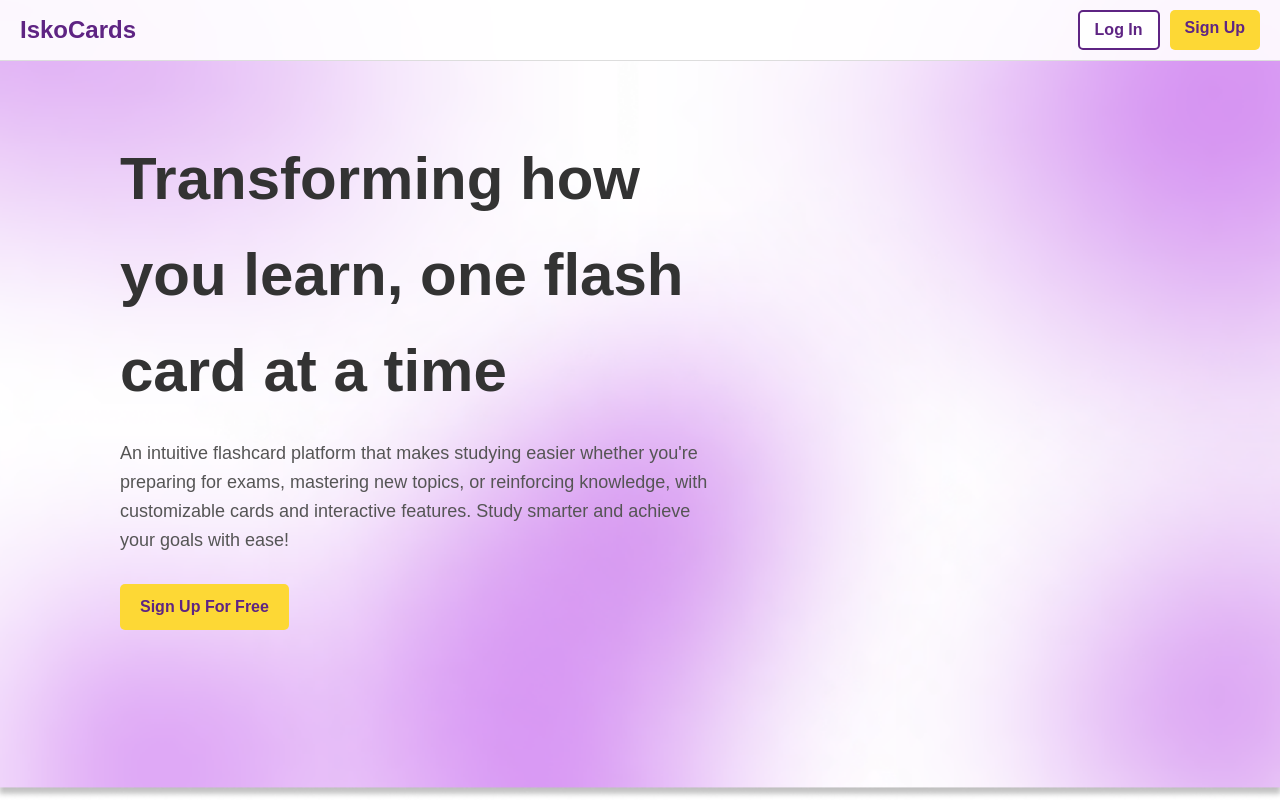
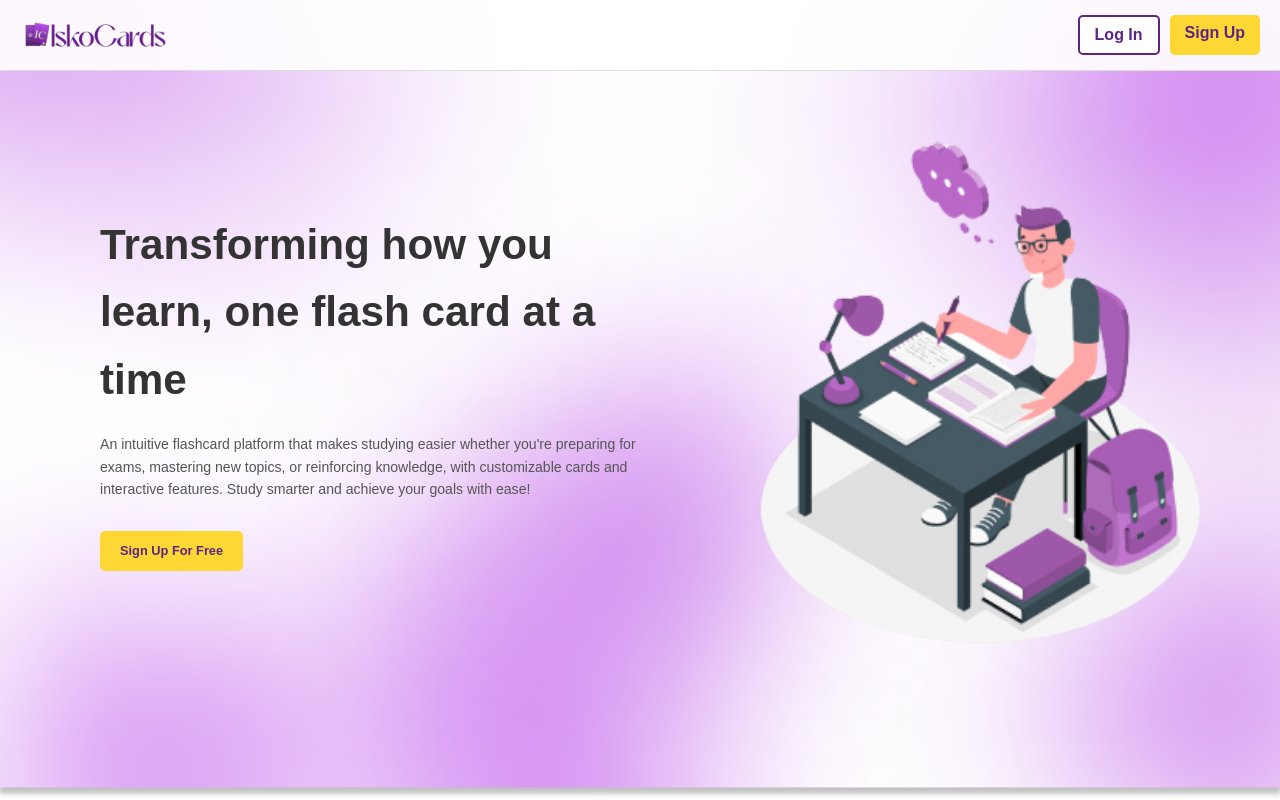
Before and after one commit to jennarms/IskoCards, a PHP site: page / in a window 1280 px wide. Run offline with PHP 8.4, Linux system fonts and the light colour scheme.

Commit message:
login/signup/landing final

```diff
--- a/css/styles.css
+++ b/css/styles.css
@@ -21,12 +21,14 @@ header {
     padding: 10px 20px;
     background-color: rgba(255, 255, 255, 0.9); /* Semi-transparent for better readability */
     border-bottom: 1px solid #ddd;
+    width: 100%; /* Full width */
 }
 
 header .logo {
-    font-size: 24px;
-    font-weight: bold;
-    color: #5e2483; /* Purple shade for the logo text */
+    width: 150px; /* Adjust width as needed */
+    height: 50px; /* Adjust height as needed */
+    background: url('../assets/LogoHeader.png') no-repeat center center;
+    background-size: contain; /* Ensures the image fits within the div */
 }
 
 header nav {
@@ -34,12 +36,8 @@ header nav {
     gap: 10px;
 }
 
-header .login-btn {
+header .login-btn, header .signup-btn {
     display: inline-block;
-    background-color: white;
-    color: #5e2483;
-    border: 2px solid #5e2483;
-    text-decoration: none;
     padding: 5px 15px;
     border-radius: 5px;
     font-weight: bold;
@@ -47,52 +45,56 @@ header .login-btn {
     transition: background-color 0.3s ease;
 }
 
-.login-btn:hover {
-    background-color:  #5e2483;
+header .login-btn {
+    background-color: white;
+    color: #5e2483;
+    border: 2px solid #5e2483;
+    text-decoration: none;
+}
+
+header .login-btn:hover {
+    background-color: #5e2483;
     color: white;
 }
 
 header .signup-btn {
-    display: inline-block;
     background-color: #fdd835; /* Yellow */
     color: #5e2483;
     border: none;
     text-decoration: none;
-    padding: 5px 15px;
-    border-radius: 5px;
-    font-weight: bold;
-    cursor: pointer;
-    text-align: center;
-    transition: background-color 0.3s ease;
 }
 
-.signup-btn:hover {
+header .signup-btn:hover {
     background-color: #e6c700; /* Darker shade on hover */
 }
 
 /* Hero Section */
+main {
+    display: flex;
+    justify-content: space-between; /* Space between text and image */
+    align-items: center;
+    width: 100%; /* Full width of the viewport */
+    height: 80vh; /* Occupy most of the viewport height */
+    padding: 20px;
+    flex-wrap: wrap; /* Allow items to wrap on smaller screens */
+    padding-left: 100px;
+}
+
 main .hero {
-    display: flex;
-    flex-direction: column;
-    align-items: flex-start; /* Align content to the left */
-    justify-content: center; /* Vertically center the content */
-    text-align: left; /* Ensure text is left-aligned */
-    padding: 50px 20px;
-    width: 50%; /* Take up half the width of the viewport */
-    height: 80vh; /* Occupy most of the viewport height */
-    margin-left: 100px; /* Add space from the left edge */
-    position: relative; /* Ensure it's positioned properly without overlapping */
+    flex: 1 1 50%; /* Takes up 50% of the width, but can shrink */
+    padding-right: 10px;
+     /* Optional padding to add space between the text and image */
 }
 
 main .hero h1 {
-    font-size: 60px;
+    font-size: 3.3vw;
     font-weight: bold;
     color: #333;
     margin-bottom: 20px;
 }
 
 main .hero p {
-    font-size: 18px;
+    font-size: 1.1vw;
     color: #555;
     margin-bottom: 30px;
     max-width: 600px;
@@ -106,13 +108,53 @@ main .hero .signup-main-btn {
     border: none;
     padding: 10px 20px;
     border-radius: 5px;
-    font-size: 16px;
+    font-size: 1vw;
     font-weight: bold;
     cursor: pointer;
     transition: background-color 0.3s ease;
 }
 
 main .hero .signup-main-btn:hover {
-    background-color:#5e2483;
+    background-color: #5e2483;
     color: #fdd835;
 }
+
+.hero-image {
+    flex: 1 1 50%; /* Takes up 50% of the width, but can shrink */
+    display: flex;
+    justify-content: center;
+    align-items: center;
+}
+
+.hero-image img {
+    width: 100%; /* Ensure the image scales with the container */
+    max-width: 600px;
+    height: auto; /* Maintain aspect ratio */
+    object-fit: contain; /* Scale the image proportionally */
+}
+
+/* Media Queries for Responsiveness */
+@media (max-width: 768px) {
+    main {
+        flex-direction: column; /* Stack the hero and image vertically on smaller screens */
+        height: auto; /* Adjust height to fit content */
+    }
+
+    main .hero, .hero-image {
+        flex: 1 1 100%; /* Take up full width */
+        margin-left: 0; /* Remove margin on smaller screens */
+        padding-right: 0;
+    }
+
+    main .hero h1 {
+        font-size: 6vw; /* Adjust font size for smaller screens */
+    }
+
+    main .hero p {
+        font-size: 4vw; /* Adjust font size for smaller screens */
+    }
+
+    .hero-image img {
+        max-width: 100%; /* Ensure image takes up full width on small screens */
+    }
+}
--- a/index.html
+++ /dev/null
@@ -1,34 +0,0 @@
-<!DOCTYPE html>
-<html lang="en">
-<head>
-  <meta charset="UTF-8">
-  <meta name="viewport" content="width=device-width, initial-scale=1.0">
-  <title>IskoCards - Landing Page</title>
-  <link rel="stylesheet" href="css/styles.css">
-</head>
-<body>
-  <header>
-    <div class="logo">IskoCards</div>
-    <nav>
-      <!-- Link styled as a button -->
-      <a href="pages/login.html" class="login-btn">Log In</a>
-      <!-- Link to sign-up page -->
-      <a href="pages/signup.html" class="signup-btn">Sign Up</a>
-    </nav>
-  </header>
-
-  <main>
-    <div class="hero">
-      <h1>Transforming how you learn, one flash card at a time</h1>
-      <p>
-        An intuitive flashcard platform that makes studying easier whether you're
-        preparing for exams, mastering new topics, or reinforcing knowledge, with
-        customizable cards and interactive features. Study smarter and achieve your
-        goals with ease!
-      </p>
-      <!-- Sign Up button -->
-      <a href="pages/signup.html" class="signup-main-btn">Sign Up For Free</a>
-    </div>
-  </main>
-</body>
-</html>
--- /dev/null
+++ b/index.php
@@ -0,0 +1,38 @@
+<!DOCTYPE html>
+<html lang="en">
+<head>
+  <meta charset="UTF-8">
+  <meta name="viewport" content="width=device-width, initial-scale=1.0">
+  <title>IskoCards - Landing Page</title>
+  <link rel="stylesheet" href="css/styles.css">
+</head>
+<body>
+  <header>
+    <div class="logo"></div>
+    <nav>
+      <!-- Link styled as a button -->
+      <a href="pages/login.php" class="login-btn">Log In</a>
+      <!-- Link to sign-up page -->
+      <a href="pages/signup.php" class="signup-btn">Sign Up</a>
+    </nav>
+  </header>
+
+  <main>
+  <div class="hero">
+    <h1>Transforming how you learn, one flash card at a time</h1>
+    <p>
+      An intuitive flashcard platform that makes studying easier whether you're
+      preparing for exams, mastering new topics, or reinforcing knowledge, with
+      customizable cards and interactive features. Study smarter and achieve your
+      goals with ease!
+    </p>
+    <!-- Sign Up button -->
+    <a href="pages/signup.php" class="signup-main-btn">Sign Up For Free</a>
+  </div>
+  <div class="hero-image">
+  <img src="../assets/Landing.png" alt="Hero Image" style="width: 100%; height: auto;">
+  </div>
+
+</main>
+</body>
+</html>
```
Also changed, not shown: css/home.css (added, +41 -0 lines), css/loginsignup.css (+25 -1 lines), pages/config.php (added, +14 -0 lines), pages/home.php (added, +14 -0 lines), pages/login.html (deleted, +0 -32 lines), pages/login.php (added, +77 -0 lines), pages/signup.html (deleted, +0 -40 lines), pages/signup.php (added, +95 -0 lines), assets/Landing.png (added), assets/LoginSignup.png (added), assets/LogoHeader.png (added), pages/home.html (deleted).
